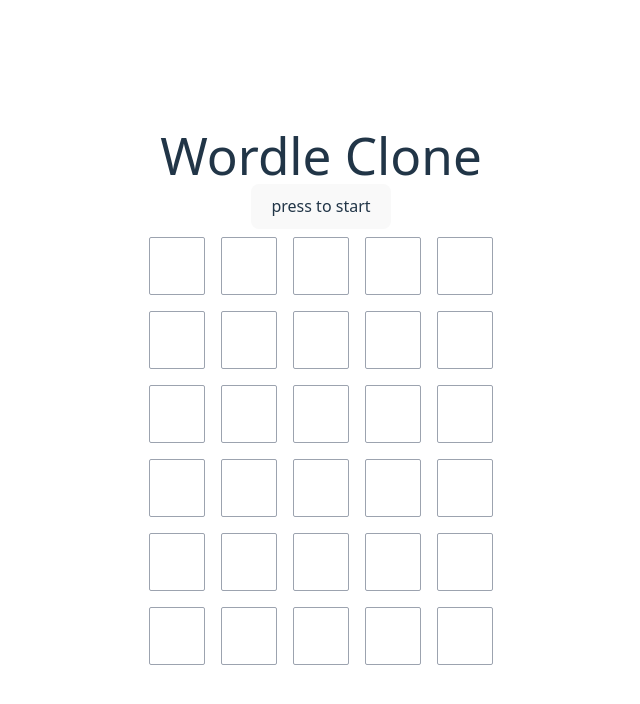
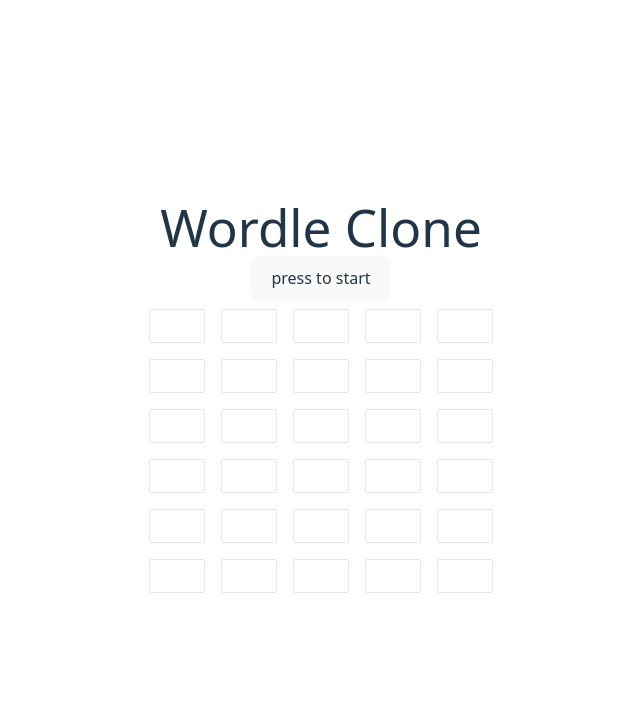
Before and after one commit to Aarav11-vaish/Wordle, a React (Vite) app: page / in a window 1280 px wide. Shown: the top 704 px of the page, without its empty margins (319-959 px from the left). Built offline with nearby package versions, Linux system fonts and the light colour scheme; no server answers.

Commit message:
logic handled

```diff
--- a/src/App.jsx
+++ b/src/App.jsx
@@ -9,53 +9,121 @@ function App() {
       return Array(5).fill("");
     })
   )
+  const [grid, setGrid] = useState(
+    Array.from({ length: 6 }, () => Array(5).fill({ letter: '', color: '' }))
+  );
   const [currentrow, setcurrentrow] = useState(0);
   const [currentcol, setcurrentcol] = useState(0);
   const [wordset, setWordset] = useState(new Set());
+  function buildFreqMap(str) {
+            const map = new Map();
+            for (let ch of str) {
+              map.set(ch, (map.get(ch) || 0) + 1);
+            }
+            return map;
+          }
+const actualMap = buildFreqMap(word);
+          const newRow = [];
+
   useEffect(() => {
     const handlekeypress = (e) => {
-      if (/^[A-Za-z]$/.test(e.key) && currentcol < 5) { // Check if the key is a letter
-        const newboard = board.map((row) => [...row]);
-        console.log(newboard);
-        newboard[currentrow][currentcol] = e.key.toUpperCase();
-        setBoard(newboard);
-        setcurrentcol(currentcol + 1);
+      if (!word) return; // don’t allow typing until word is ready
+
+      if (/^[A-Za-z]$/.test(e.key)) {
+        setBoard(prevBoard => {
+          return prevBoard.map((row, i) => [...row]); // clone
+        });
+        setBoard(prevBoard => {
+          return prevBoard.map((row, i) => {
+            if (i !== currentrow) return row;
+            let newRow = [...row];
+            if (currentcol < 5) {
+              newRow[currentcol] = e.key.toUpperCase();
+            }
+            return newRow;
+          });
+        });
+        setcurrentcol(prev => (prev < 5 ? prev + 1 : prev));
       }
 
-      if (e.key === "Backspace" && currentcol > 0) {
-        const newboard = board.map((row) => [...row]);
-        newboard[currentrow][currentcol - 1] = "";
-        setBoard(newboard);
-        setcurrentcol(currentcol - 1);
+      if (e.key === "Backspace") {
+        setBoard(prevBoard => {
+          return prevBoard.map((row, i) => {
+            if (i !== currentrow) return row;
+            let newRow = [...row];
+            if (currentcol > 0) {
+              newRow[currentcol - 1] = "";
+            }
+            return newRow;
+          });
+        });
+        setcurrentcol(prev => (prev > 0 ? prev - 1 : prev));
       }
 
       if (e.key === "Enter" && currentcol === 5) {
-        if (word.toLowerCase() === board[currentrow].join("").toLowerCase()) {
-          alert("Congratulations! You guessed the word!");
+        const guess = board[currentrow].join("").toUpperCase();
+
+        if (guess === word.toUpperCase()) {
+          alert("🎉 Congratulations! You guessed the word!");
+          setBoard(Array(6).fill().map(() => Array(5).fill("")));
           setcurrentrow(0);
           setcurrentcol(0);
           setClicked(false);
-          setWord("");
-          setBoard(
-            Array(6).fill().map(() => {
-              return Array(5).fill("");
-            })
-          );
+        actualMap.clear();
+        newRow.length = 0;
+        setGrid(
+          Array.from({ length: 6 }, () => Array(5).fill({ letter: '', color: '' }))
+        );
+                  setWord("");
           return;
         }
-        if (wordset.has(board[currentrow].join("").toLowerCase())) {
-          setcurrentrow(currentrow + 1);
+
+        if (wordset.has(guess)) {
+
+
+          for (let i = 0; i < 5; i++) {
+            if (guess[i] === word[i]) {
+              newRow.push({ letter: guess[i], color: 'green' });
+              // turn input box to green
+              actualMap.set(guess[i], actualMap.get(guess[i]) - 1);// whats is this doing?
+              console.log("Actual map after green ->", actualMap);
+
+              // reduce frequency of that letter in map
+            }
+            else {
+              newRow.push({ letter: guess[i], color: '' }); // decide later
+            }
+          }
+
+          for (let i = 0; i < 5; i++) {
+            if (newRow[i].color === '' && actualMap.get(guess[i]) > 0) {
+              newRow[i].color = 'yellow';
+              actualMap.set(guess[i], actualMap.get(guess[i]) - 1);
+            } else if (newRow[i].color === '') {
+              newRow[i].color = 'grey';
+            }
+          }
+          setGrid(prev => {
+            const copy = [...prev];
+            copy[currentrow] = newRow;
+            return copy;
+          });
+
+          setcurrentrow(prev => prev + 1);
           setcurrentcol(0);
-
-        }
-        else {
-          alert("Word not found");
+        } else {
+          alert("❌ No word in the list");
         }
       }
-    }
+    };
+
     window.addEventListener("keydown", handlekeypress);
     return () => window.removeEventListener("keydown", handlekeypress);
-  }, [wordset, currentcol, currentrow, board]);
+  }, [word, wordset, currentrow, currentcol]);
+
+  useEffect(() => {
+    console.log("Updated wordset ->", wordset);
+  }, [wordset]);
 
   useEffect(() => {
     const fetchWord = async () => {
@@ -63,6 +131,7 @@ function App() {
         const res = await fetch('http://localhost:3000/words');
         const data = await res.json();
         setWordset(new Set(data));
+
         console.log("Data fetched ->", data);
         if (clicked) {
           setWord(data[Math.floor(Math.random() * data.length)]);
@@ -78,7 +147,6 @@ function App() {
 
   function handlesubmit() {
     setClicked(true);
-    console.log("Button clicked");
   }
 
 
@@ -89,6 +157,8 @@ function App() {
           <input
             key={`${i}-${j}`}
             maxLength={1}
+            value={board[i][j]}
+            readOnly
             className="border border-gray-400 rounded-sm m-2 p-4 w-14 text-center"
             type="text"
           />
@@ -108,8 +178,22 @@ function App() {
       {
         clicked && <h2>The word is {word} </h2>
       }
-      <div className='flex flex-col items-center justify-center'>
-        {letterbox()}
+      <div className="flex flex-col items-center">
+        {board.map((row, i) => (
+          <div key={i} className="flex">
+            {row.map((cell, j) => (
+              <div
+                key={j}
+                className={`m-2 p-4 w-14 text-center border rounded-sm
+            ${grid[i][j].color === 'green' ? 'bg-green-500 text-white' :
+                    grid[i][j].color === 'yellow' ? 'bg-yellow-500 text-white' :
+                      grid[i][j].color === 'grey' ? 'bg-gray-400 text-white' : ''}`}
+              >
+                {cell}
+              </div>
+            ))}
+          </div>
+        ))}
       </div>
 
     </div>
```
